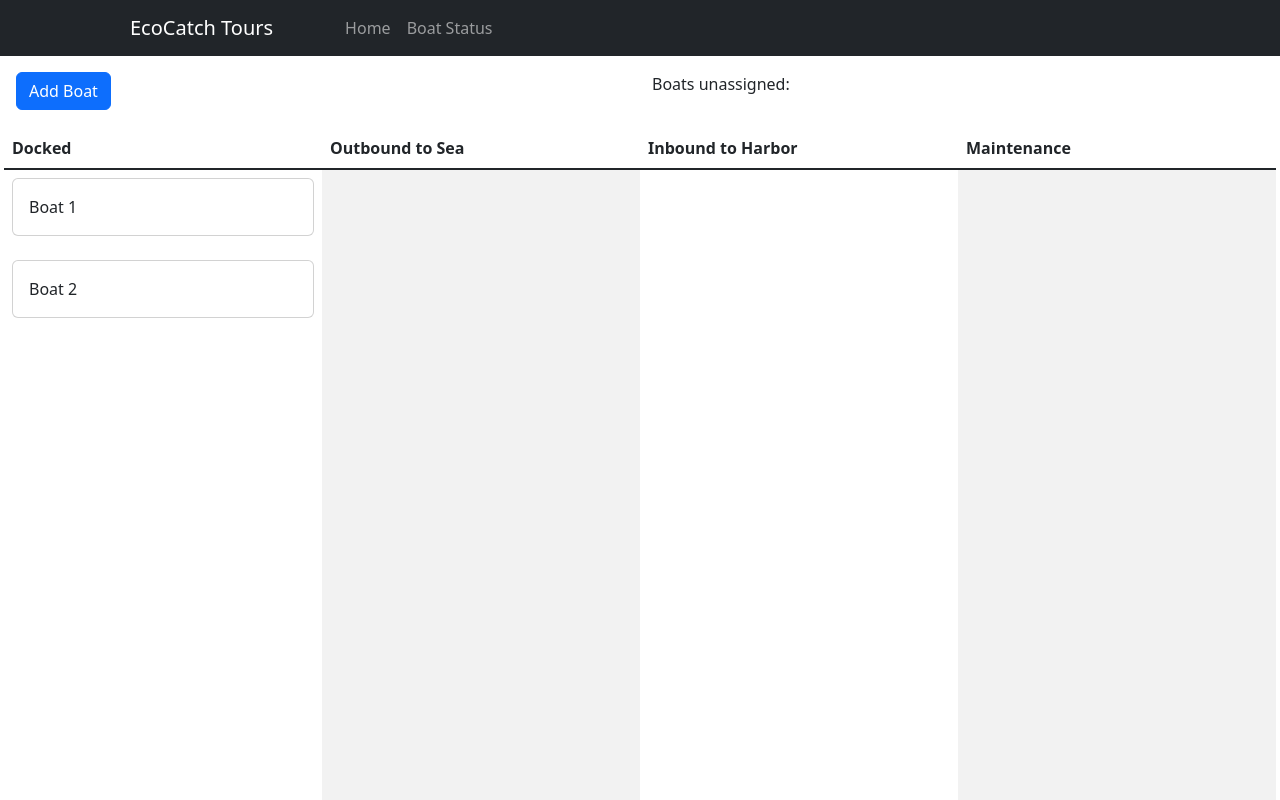
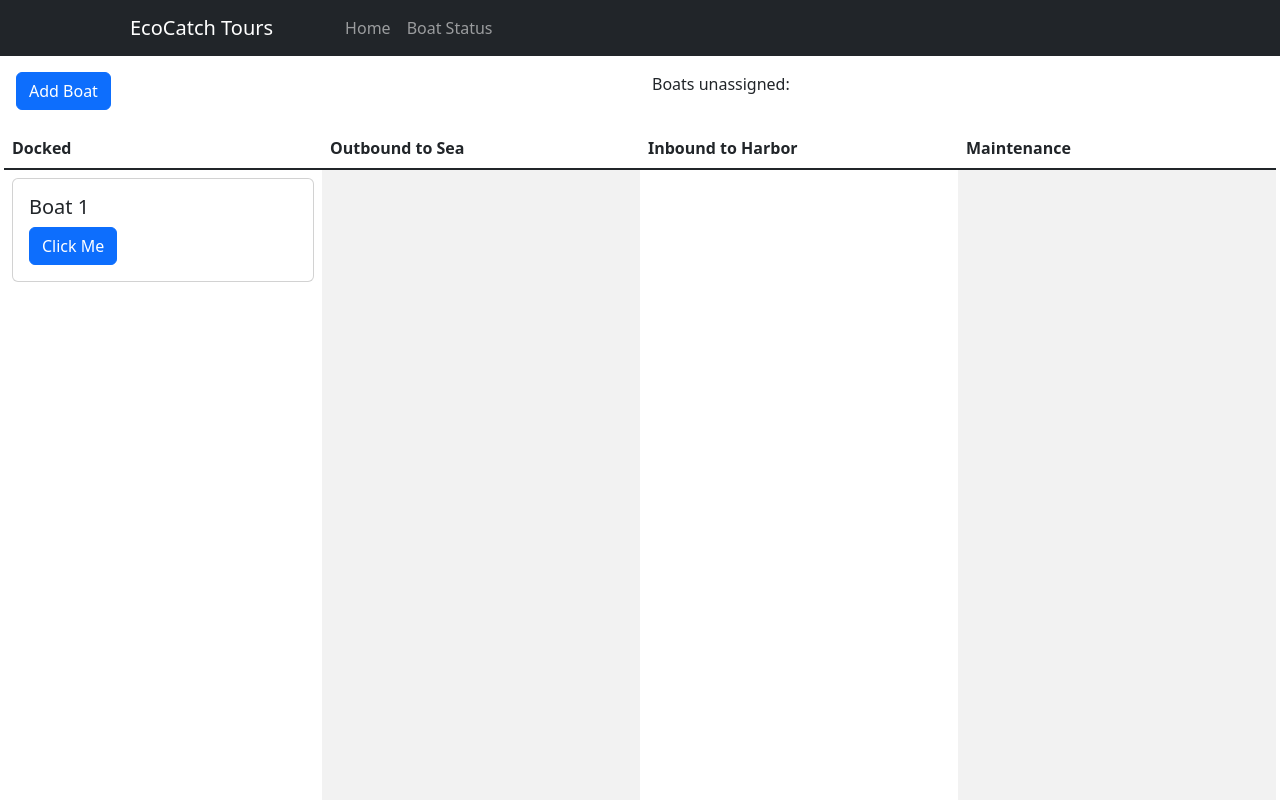
Before and after one commit to rafasdc/95545, a React (Vite) app in the folder packages/frontend/: page /boatStatus in a window 1280 px wide. Shown: the top 800 px of the page. Built offline with nearby package versions, Linux system fonts and the light colour scheme.

Commit message:
state based draggable cards with react-beautiful-dnd

```diff
--- a/packages/frontend/package.json
+++ b/packages/frontend/package.json
@@ -9,8 +9,10 @@
     "preview": "vite preview"
   },
   "dependencies": {
+    "@types/react-beautiful-dnd": "^13.1.3",
     "bootstrap": "^5.2.3",
     "react": "^18.2.0",
+    "react-beautiful-dnd": "^13.1.1",
     "react-bootstrap": "^2.7.0",
     "react-dom": "^18.2.0",
     "react-router-bootstrap": "^0.26.2",
--- /dev/null
+++ b/packages/frontend/src/components/DraggableCard.tsx
@@ -0,0 +1,31 @@
+/* eslint-disable react/prop-types */
+import { Draggable } from "react-beautiful-dnd"
+import Button from "react-bootstrap/Button"
+import Card from "react-bootstrap/Card"
+import Col from "react-bootstrap/Col"
+import { DraggableCardProps } from "../interfaces/DraggableCardProps"
+
+const DraggableCard: React.FC<DraggableCardProps> = ({ id, index, text, key }) => (
+    <Col>
+        <Draggable draggableId={id} index={index} key={key}>
+            {(provided, snapshot) => (
+                <Card
+                    ref={provided.innerRef}
+                    {...provided.draggableProps}
+                    {...provided.dragHandleProps}
+                    style={{
+                        opacity: snapshot.isDragging ? 0.5 : 1,
+                        ...provided.draggableProps.style
+                    }}
+                >
+                    <Card.Body>
+                        <Card.Title>{text}</Card.Title>
+                        <Button>Click Me</Button>
+                    </Card.Body>
+                </Card>
+            )}
+        </Draggable>
+    </Col>
+)
+
+export default DraggableCard
--- a/packages/frontend/src/components/Kanban.tsx
+++ b/packages/frontend/src/components/Kanban.tsx
@@ -1,11 +1,82 @@
+import { useState } from "react"
+import { DragDropContext, Droppable, DropResult } from "react-beautiful-dnd"
 import Button from "react-bootstrap/Button"
-import Card from "react-bootstrap/Card"
 import Col from "react-bootstrap/Col"
 import Container from "react-bootstrap/Container"
 import Row from "react-bootstrap/Row"
 import Table from "react-bootstrap/Table"
+import { Boat, BoatState } from "../interfaces/BoatState"
+import DraggableCard from "./DraggableCard"
 
-const Kanban = () => (
+const move = (source: Boat[], destination: Boat[], droppableSource: any, droppableDestination: any) => {
+    console.log(source)
+    console.log(destination)
+    const sourceClone = Array.from(source)
+    const destClone = Array.from(destination)
+    // remove item from source and update the status to destination
+    const [removed] = sourceClone.splice(droppableSource.index, 1)
+    removed.status = droppableDestination.droppableId
+
+    // insert item into destination
+    destClone.splice(droppableDestination.index, 0, removed)
+
+    // return modified source and destination arrays
+    const result = {
+        [droppableSource.droppableId]: sourceClone,
+        [droppableDestination.droppableId]: destClone
+    } as Pick<BoatState, keyof BoatState>
+
+    return result
+}
+
+const Kanban = () => {
+    const [boats, setBoats] = useState<BoatState>({
+        docked: [
+            {
+                name: "Boat 1",
+                id: "1",
+                status: "docked",
+                operator: "john"
+            }
+        ],
+        outbound: [],
+        inbound: [],
+        maintenance: []
+    })
+
+    const onDragEnd = (result: DropResult) => {
+        const { source, destination } = result
+        console.log(result)
+
+        // no target
+        if (!destination) {
+            return
+        }
+
+        // reorder if same entry
+        if (source.droppableId === destination.droppableId) {
+            // TODO: reorder
+            // item has changed list
+        } else {
+            const newList = move(
+                boats[source.droppableId as keyof BoatState],
+                boats[destination.droppableId as keyof BoatState],
+                source,
+                destination
+            )
+            console.log(newList)
+            const newBoatsState = boats
+            console.log(newBoatsState)
+            newBoatsState[source.droppableId as keyof BoatState] = newList[source.droppableId as keyof BoatState]
+            newBoatsState[destination.droppableId as keyof BoatState] =
+                newList[destination.droppableId as keyof BoatState]
+            console.log(newBoatsState)
+            setBoats(newBoatsState)
+        }
+    }
+
+    return (
+        <DragDropContext onDragEnd={onDragEnd}>
             <Container fluid className="p-3">
                 <Row className="pb-3">
                     <Col>
@@ -27,27 +98,80 @@ const Kanban = () => (
                         </thead>
                         <tbody className="table-group-divider vh-100">
                             <tr>
-                        <td id="docked">
+                                <Droppable droppableId="docked">
+                                    {(provided) => (
+                                        <td id="docked" ref={provided.innerRef} {...provided.droppableProps}>
                                             <Row xs={1} md={1} className="g-4">
-                                <Col>
-                                    <Card>
-                                        <Card.Body>Boat 1</Card.Body>
-                                    </Card>
-                                </Col>
-                                <Col>
-                                    <Card>
-                                        <Card.Body>Boat 2</Card.Body>
-                                    </Card>
-                                </Col>
+                                                {boats.docked.map((boat, index) => (
+                                                    <DraggableCard
+                                                        id={boat.id}
+                                                        index={index}
+                                                        text={boat.name}
+                                                        key={boat.id}
+                                                    />
+                                                ))}
+                                                {provided.placeholder}
                                             </Row>
                                         </td>
-                        <td id="outbound" />
-                        <td id="inbound" />
-                        <td id="maintenance" />
+                                    )}
+                                </Droppable>
+                                <Droppable droppableId="outbound">
+                                    {(provided) => (
+                                        <td id="outbound" ref={provided.innerRef} {...provided.droppableProps}>
+                                            <Row xs={1} md={1} className="g-4">
+                                                {boats.outbound.map((boat, index) => (
+                                                    <DraggableCard
+                                                        id={boat.id}
+                                                        index={index}
+                                                        text={boat.name}
+                                                        key={boat.id}
+                                                    />
+                                                ))}
+                                                {provided.placeholder}
+                                            </Row>
+                                        </td>
+                                    )}
+                                </Droppable>
+                                <Droppable droppableId="inbound">
+                                    {(provided) => (
+                                        <td id="inbound" ref={provided.innerRef} {...provided.droppableProps}>
+                                            <Row xs={1} md={1} className="g-4">
+                                                {boats.inbound.map((boat, index) => (
+                                                    <DraggableCard
+                                                        id={boat.id}
+                                                        index={index}
+                                                        text={boat.name}
+                                                        key={boat.id}
+                                                    />
+                                                ))}
+                                                {provided.placeholder}
+                                            </Row>
+                                        </td>
+                                    )}
+                                </Droppable>
+                                <Droppable droppableId="maintenance">
+                                    {(provided) => (
+                                        <td id="maintenance" ref={provided.innerRef} {...provided.droppableProps}>
+                                            <Row xs={1} md={1} className="g-4">
+                                                {boats.maintenance.map((boat, index) => (
+                                                    <DraggableCard
+                                                        id={boat.id}
+                                                        index={index}
+                                                        text={boat.name}
+                                                        key={boat.id}
+                                                    />
+                                                ))}
+                                                {provided.placeholder}
+                                            </Row>
+                                        </td>
+                                    )}
+                                </Droppable>
                             </tr>
                         </tbody>
                     </Table>
                 </Row>
             </Container>
+        </DragDropContext>
     )
+}
 export default Kanban
--- /dev/null
+++ b/packages/frontend/src/interfaces/BoatState.tsx
@@ -0,0 +1,13 @@
+export interface BoatState {
+    docked: Boat[]
+    outbound: Boat[]
+    inbound: Boat[]
+    maintenance: Boat[]
+}
+
+interface Boat {
+    name: string
+    id: string
+    status: string
+    operator: string
+}
--- /dev/null
+++ b/packages/frontend/src/interfaces/DraggableCardProps.tsx
@@ -0,0 +1,6 @@
+export interface DraggableCardProps {
+    id: string
+    index: number
+    text: string
+    key: string
+}
--- a/packages/frontend/src/main.tsx
+++ b/packages/frontend/src/main.tsx
@@ -1,10 +1,9 @@
-import React from "react"
 import ReactDOM from "react-dom/client"
 import App from "./App"
 import "./scss/styles.scss"
 
 ReactDOM.createRoot(document.getElementById("root") as HTMLElement).render(
-    <React.StrictMode>
-        <App />
-    </React.StrictMode>
+    // <React.StrictMode>
+    <App />
+    // </React.StrictMode>
 )
```
Also changed, not shown: 1 other file (tests, documents, lock files or other folders). Lines whose indentation alone changed are shown as unchanged.
